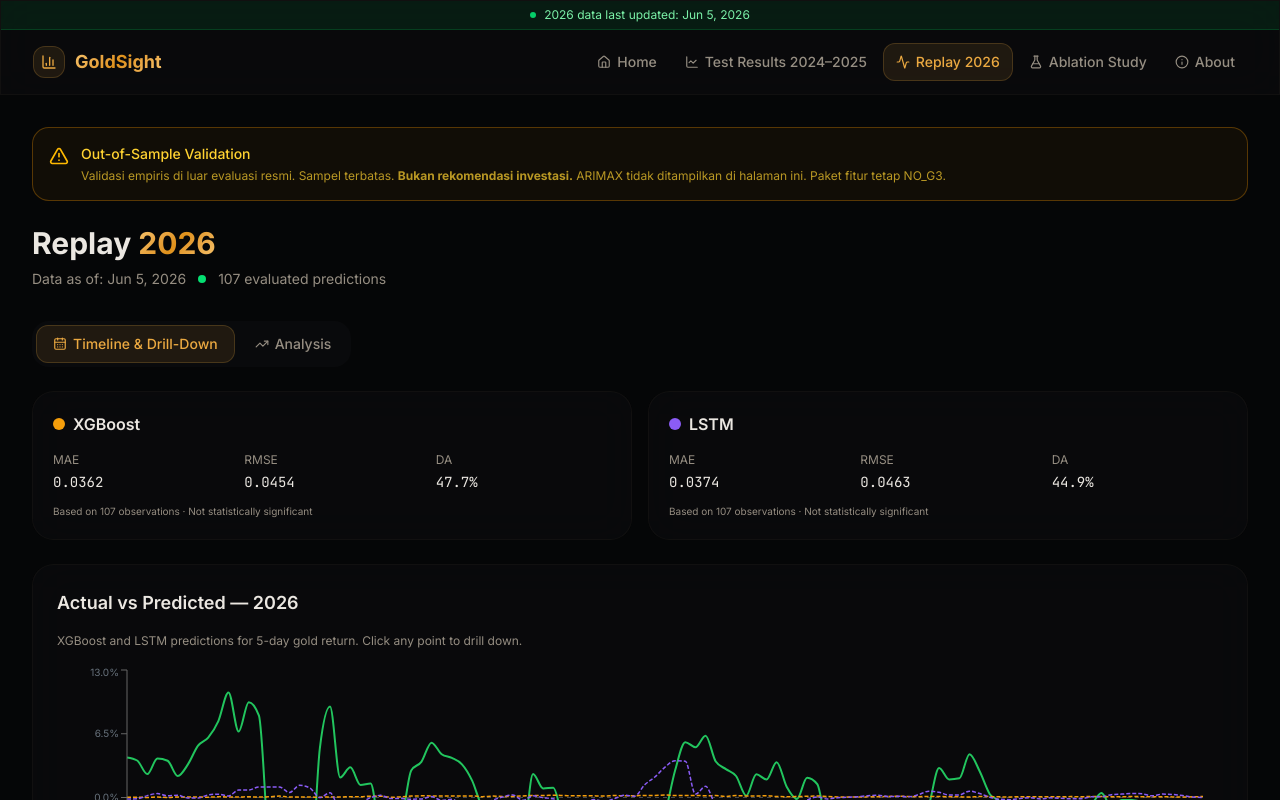
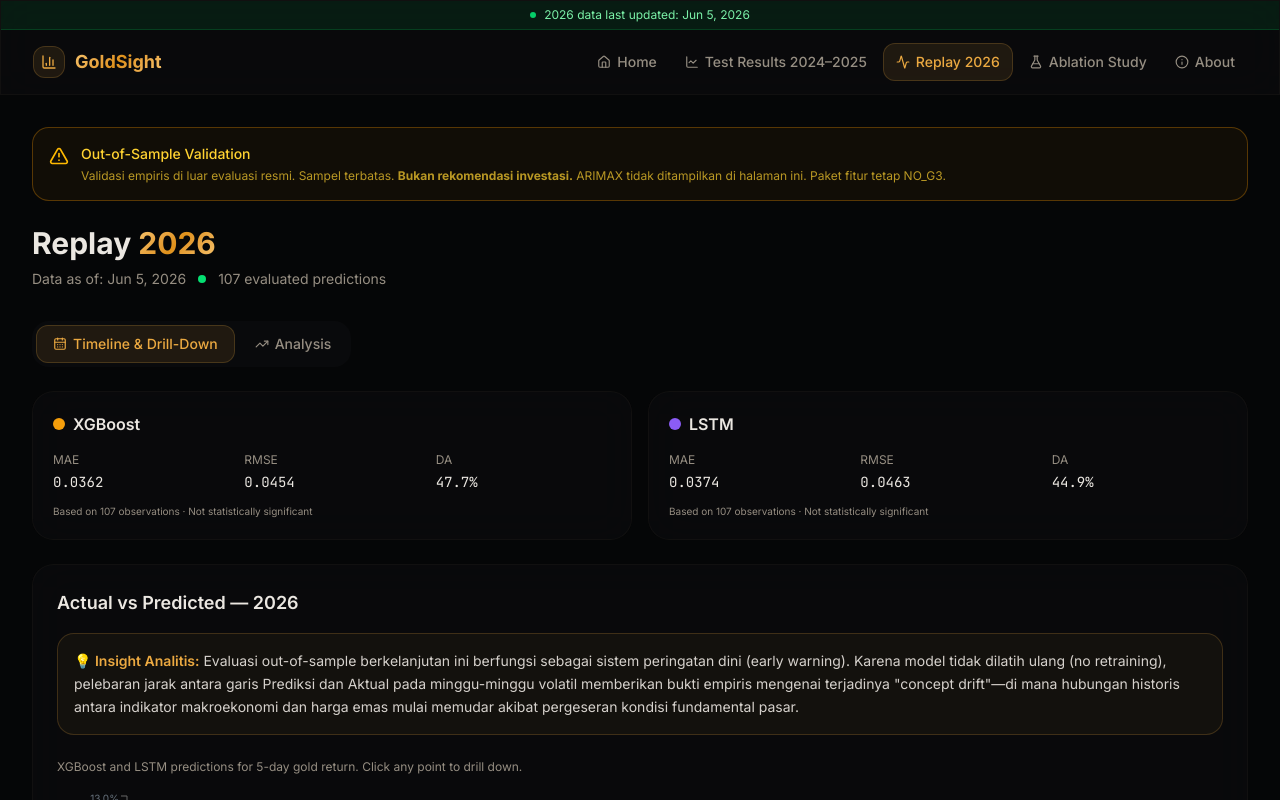
Before and after one commit to gentaArnezzi/goldshight, a Next.js app in the folder web/: page /replay-2026 in a window 1280 px wide. Shown: the top 800 px of the page. Built offline with nearby package versions, Linux system fonts and the light colour scheme.

Commit message:
feat: add deep analytical insights to charts based on thesis Chapter 4

```diff
--- a/web/src/app/replay-2026/page.tsx
+++ b/web/src/app/replay-2026/page.tsx
@@ -177,6 +177,11 @@ export default function Replay2026Page() {
               {/* Timeline Chart */}
               <div className="glass-card rounded-2xl p-6">
                 <h2 className="text-lg font-semibold mb-4">Actual vs Predicted — 2026</h2>
+                <div className="bg-primary/5 border border-primary/20 rounded-xl p-4 mb-6">
+                  <p className="text-sm text-foreground/90 leading-relaxed">
+                    <span className="font-semibold text-primary">💡 Insight Analitis:</span> Evaluasi out-of-sample berkelanjutan ini berfungsi sebagai sistem peringatan dini (early warning). Karena model tidak dilatih ulang (no retraining), pelebaran jarak antara garis Prediksi dan Aktual pada minggu-minggu volatil memberikan bukti empiris mengenai terjadinya "concept drift"—di mana hubungan historis antara indikator makroekonomi dan harga emas mulai memudar akibat pergeseran kondisi fundamental pasar.
+                  </p>
+                </div>
                 <p className="text-xs text-muted-foreground mb-4">
                   XGBoost and LSTM predictions for 5-day gold return. Click any point to drill down.
                 </p>
--- a/web/src/app/test-results/page.tsx
+++ b/web/src/app/test-results/page.tsx
@@ -270,12 +270,22 @@ export default function TestResultsPage() {
           {/* Error Distribution */}
           <div className="glass-card rounded-2xl p-6">
             <h2 className="text-lg font-semibold mb-4">Error Distribution</h2>
+            <div className="bg-primary/5 border border-primary/20 rounded-xl p-4 mb-6">
+              <p className="text-sm text-foreground/90 leading-relaxed">
+                <span className="font-semibold text-primary">💡 Insight Analitis:</span> Distribusi eror XGBoost dan LSTM lebih mengerucut di sekitar angka nol dibandingkan ARIMAX. Ini membuktikan bahwa model ML jauh lebih konsisten menghasilkan eror kecil secara rata-rata. Namun, ketiga model memiliki ekor yang panjang (heavy tails), menegaskan bahwa semua model kesulitan memprediksi secara akurat anomali pergerakan ekstrem.
+              </p>
+            </div>
             <ErrorDistribution predictions={data.predictions} />
           </div>
 
           {/* Direction Accuracy */}
           <div className="glass-card rounded-2xl p-6">
             <h2 className="text-lg font-semibold mb-4">Direction Accuracy</h2>
+            <div className="bg-primary/5 border border-primary/20 rounded-xl p-4 mb-6">
+              <p className="text-sm text-foreground/90 leading-relaxed">
+                <span className="font-semibold text-primary">💡 Insight Analitis:</span> Meskipun model ML menang telak dalam meminimalkan magnitudo eror (MAE), Akurasi Arah (DA) XGBoost sebesar 65% sesungguhnya disebabkan oleh rasio prediksi positifnya yang mencapai 98.4%. Ini berarti XGBoost hampir selalu memprediksi harga akan naik karena target didominasi nilai positif. Fakta ini membuktikan bahwa memprediksi arah pergerakan harian yang pasti tetap sangat sulit dilakukan.
+              </p>
+            </div>
             <DirectionAccuracy
               data={[
                 { model: 'XGBoost', da: data.metrics.xgboost.da, label: 'XGBoost' },
@@ -290,6 +300,11 @@ export default function TestResultsPage() {
           {/* Residual Plots */}
           <div className="glass-card rounded-2xl p-6">
             <h2 className="text-lg font-semibold mb-4">Residual vs Predicted</h2>
+            <div className="bg-primary/5 border border-primary/20 rounded-xl p-4 mb-6">
+              <p className="text-sm text-foreground/90 leading-relaxed">
+                <span className="font-semibold text-primary">💡 Insight Analitis:</span> Sebaran titik menunjukkan pola korelasi negatif yang tipis. Artinya, model cenderung meremehkan (underestimate) saat return aktual melonjak tajam positif, dan melebih-lebihkan (overestimate) saat return aktual anjlok tajam. Ini adalah bias struktural di mana model bermain aman dengan memprediksi nilai yang konservatif guna meminimalkan penalti fungsi loss (RMSE/MAE).
+              </p>
+            </div>
             <div className="grid grid-cols-1 lg:grid-cols-3 gap-6">
               {(['arimax', 'xgboost', 'lstm'] as const).map((model) => {
                 const predKey = `pred${model.charAt(0).toUpperCase() + model.slice(1)}` as keyof Prediction;
@@ -313,6 +328,11 @@ export default function TestResultsPage() {
           {/* Q-Q Plots */}
           <div className="glass-card rounded-2xl p-6">
             <h2 className="text-lg font-semibold mb-4">Q-Q Plots (Normality of Residuals)</h2>
+            <div className="bg-primary/5 border border-primary/20 rounded-xl p-4 mb-6">
+              <p className="text-sm text-foreground/90 leading-relaxed">
+                <span className="font-semibold text-primary">💡 Insight Analitis:</span> Penyimpangan titik-titik pada ujung ekor dari garis diagonal merah membuktikan bahwa eror model tidak berdistribusi normal murni (terdapat kurtosis berlebih/anomali ekstrem). Fenomena ini melanggar asumsi dasar dari pemodelan regresi linear klasik, yang sekaligus menjelaskan mengapa algoritma ML non-linear (XGBoost/LSTM) mampu mencetak performa MAE yang jauh lebih baik daripada model linear ARIMAX.
+              </p>
+            </div>
             <div className="grid grid-cols-1 lg:grid-cols-3 gap-6">
               {(['arimax', 'xgboost', 'lstm'] as const).map((model) => {
                 const errKey = `err${model.charAt(0).toUpperCase() + model.slice(1)}` as keyof Prediction;
@@ -363,6 +383,11 @@ export default function TestResultsPage() {
           {/* Monthly Error Heatmap */}
           <div className="glass-card rounded-2xl p-6">
             <h2 className="text-lg font-semibold mb-4">Monthly MAE Heatmap</h2>
+            <div className="bg-primary/5 border border-primary/20 rounded-xl p-4 mb-6">
+              <p className="text-sm text-foreground/90 leading-relaxed">
+                <span className="font-semibold text-primary">💡 Insight Analitis:</span> Kinerja model tidak merata sepanjang waktu. Blok warna yang lebih gelap (MAE tinggi) bergerombol pada bulan-bulan tertentu dengan volatilitas tinggi. Ini memperkuat kesimpulan bahwa model prediksi return sangat rentan terhadap perubahan rezim pasar dan guncangan makroekonomi tak terduga.
+              </p>
+            </div>
             <MonthlyHeatmap predictions={data.predictions} />
           </div>
         </div>
```
